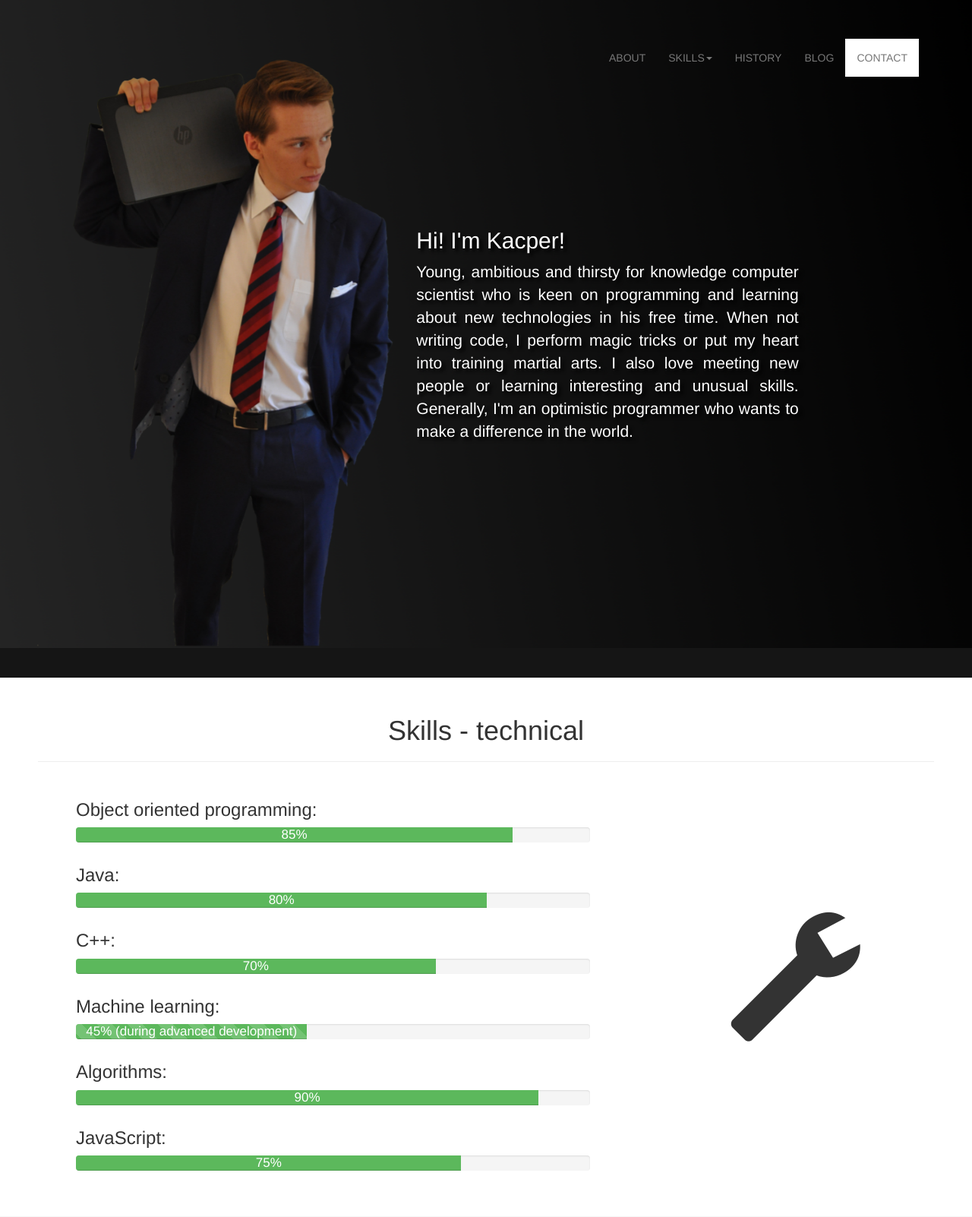
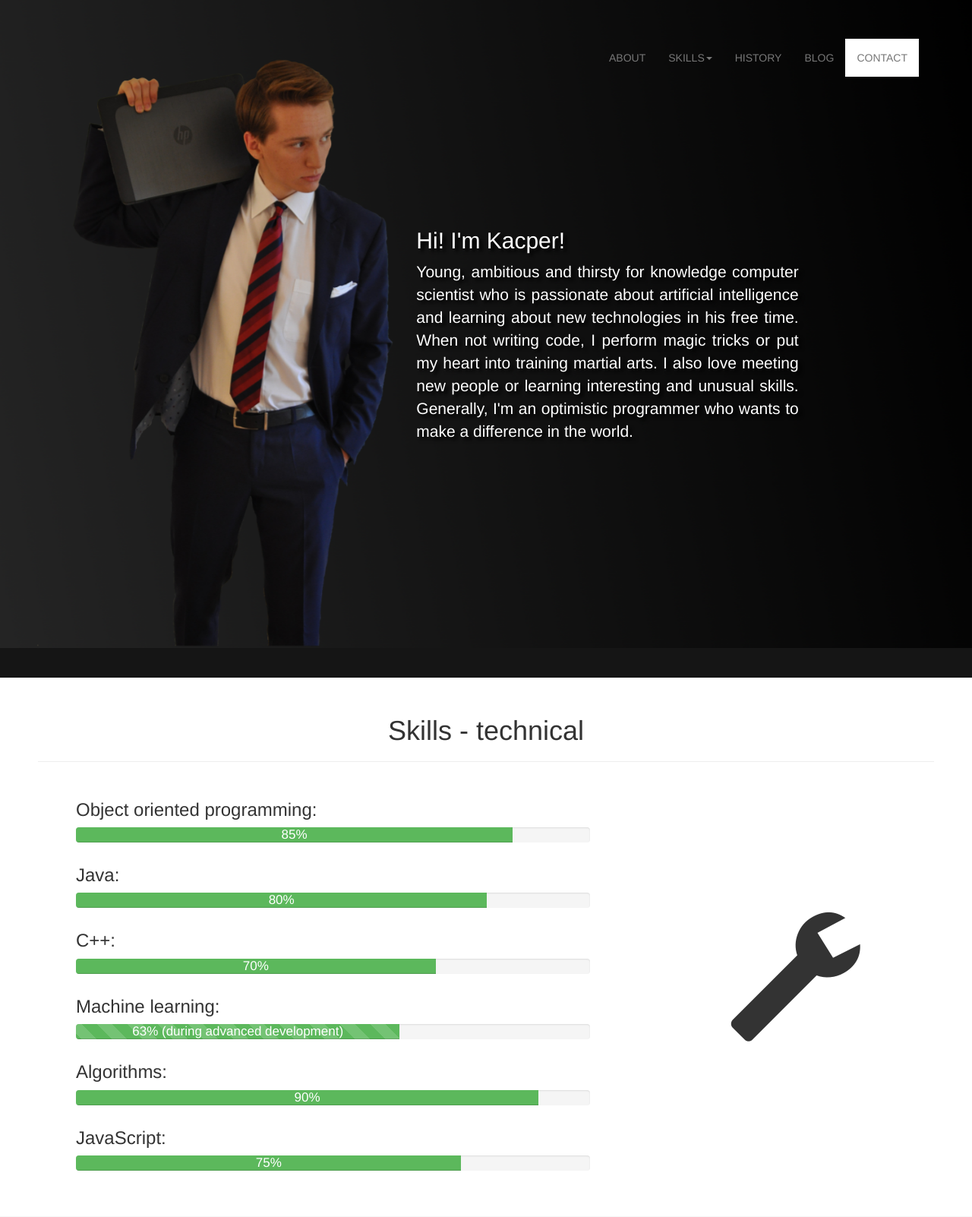
Before and after one commit to K-Kielak/PersonalWebsite, a Node server app: page / in a window 1280 px wide. Shown: the top 1602 px of the page at 76% size. Run offline with Node 20, Linux system fonts and the light colour scheme; data that the repository does not hold is empty; some libraries are stand-ins or nearby versions.

Commit message:
small aesthetic changes info update

```diff
--- a/app.js
+++ b/app.js
@@ -1,9 +1,11 @@
+"use strict";
 var express = require('express');
 var path = require('path');
 //var favicon = require('serve-favicon'); //TODO dodaj favicon
 //var logger = require('morgan');
 var cookieParser = require('cookie-parser');
 var bodyParser = require('body-parser');
+var helmet = require('helmet');
 
 var blogDB = require('./models/blogDB')(); //TODO zmien nazwe
 
@@ -25,6 +27,7 @@
 app.use(bodyParser.urlencoded({ extended: false }));
 app.use(cookieParser());
 app.use(express.static(path.join(__dirname, 'public')));
+app.use(helmet());
 
 app.use(function(req, res, next){
   req.blogDB = blogDB;
--- a/models/blogDB.js
+++ b/models/blogDB.js
@@ -4,7 +4,7 @@
   postsCollection,
   visitsCollection;
 
-connection = "mongodb://127.0.0.1:27017/blog";
+connection = "mongodb://localhost:27017/blog";
 client.connect(connection, function(err, db){
   if(err) throw new Error("Cannot connect to database");
   else{
--- a/package.json
+++ b/package.json
@@ -11,6 +11,7 @@
     "debug": "~2.2.0",
     "ejs": "^2.5.5",
     "express": "~4.14.0",
+    "helmet": "^3.2.0",
     "mongodb": "^2.2.16",
     "morgan": "~1.7.0",
     "serve-favicon": "~2.3.0"
--- a/public/js/comments.js
+++ b/public/js/comments.js
@@ -28,7 +28,7 @@
       commentsHolder.append(commentHTML);
     }
 
-    $("#comments-number").html(comments.length + " comments");
+    $("#comments-number").html(comments.length + " comment(s)");
   }
 
   function createCommentHTML(comment){
@@ -37,7 +37,8 @@
     userName.innerHTML = comment.name;
     var commentDate = document.createElement("p");
     commentDate.className = "pull-right";
-    commentDate.innerHTML = new Date(comment.date).toDateString();
+    var date = new Date(comment.date);
+    commentDate.innerHTML = date.getHours() + ":" + date.getMinutes() + " " + date.toDateString();
 
     var userDataDiv = document.createElement("div");
     userDataDiv.className = "clearfix";
--- a/views/index.ejs
+++ b/views/index.ejs
@@ -78,10 +78,10 @@
       <div class="row">
         <div class="col-md-5 col-sm-2"></div>
         <div class="col-md-5 col-sm-9">
-          <p class="text-justify">Young, ambitious and thirsty for knowledge computer scientist who is keen on programming and learning about new technologies in his free time.
+          <p class="text-justify">Young, ambitious and thirsty for knowledge computer scientist who is passionate about artificial intelligence and learning about new technologies in his free time.
             When not writing code, I&nbsp;perform magic tricks or put my heart into training martial arts. I&nbsp;also love meeting new people or learning interesting and unusual skills.
             Generally, I'm an optimistic programmer who wants to make a&nbsp;difference in the world.</p>
-          <p class="text-center text-mobile">Young, ambitious and thirsty for knowledge software engineer who is keen on programming and learning about new technologies in his free time.
+          <p class="text-center text-mobile">Young, ambitious and thirsty for knowledge software engineer who is passionate about artificial intelligence and learning about new technologies in his free time.
             When not writing code, I&nbsp;perform magic tricks or put my heart into training martial arts. I&nbsp;also love meeting new people or learning interesting and unusual skills.
             Generally, I'm an optimistic programmer who wants to make a&nbsp;difference in the world.</p>
         </div>
@@ -132,9 +132,9 @@
         <div class="skill">
           <h3>Machine learning:</h3>
           <div class="progress">
-            <div class="progress-bar progress-bar-success progress-bar-striped active" role="progressbar" aria-valuenow="45"
-            aria-valuemin="0" aria-valuemax="100" style="width:45%">
-              45% (during advanced development)
+            <div class="progress-bar progress-bar-success progress-bar-striped active" role="progressbar" aria-valuenow="63"
+            aria-valuemin="0" aria-valuemax="100" style="width:63%">
+              63% (during advanced development)
             </div>
           </div>
         </div>
--- a/views/partials/footer.ejs
+++ b/views/partials/footer.ejs
@@ -2,5 +2,5 @@
  <a href="#about" title="To Top">
    <span class="glyphicon glyphicon-chevron-up lgrey"></span>
  </a>
- <h4>Copyright © Kacper Kielak 2016. All rights reserved.</h4>
+ <h4>Copyright © 2016 - website created by Kacper Kielak.</h4>
 </footer>
```
